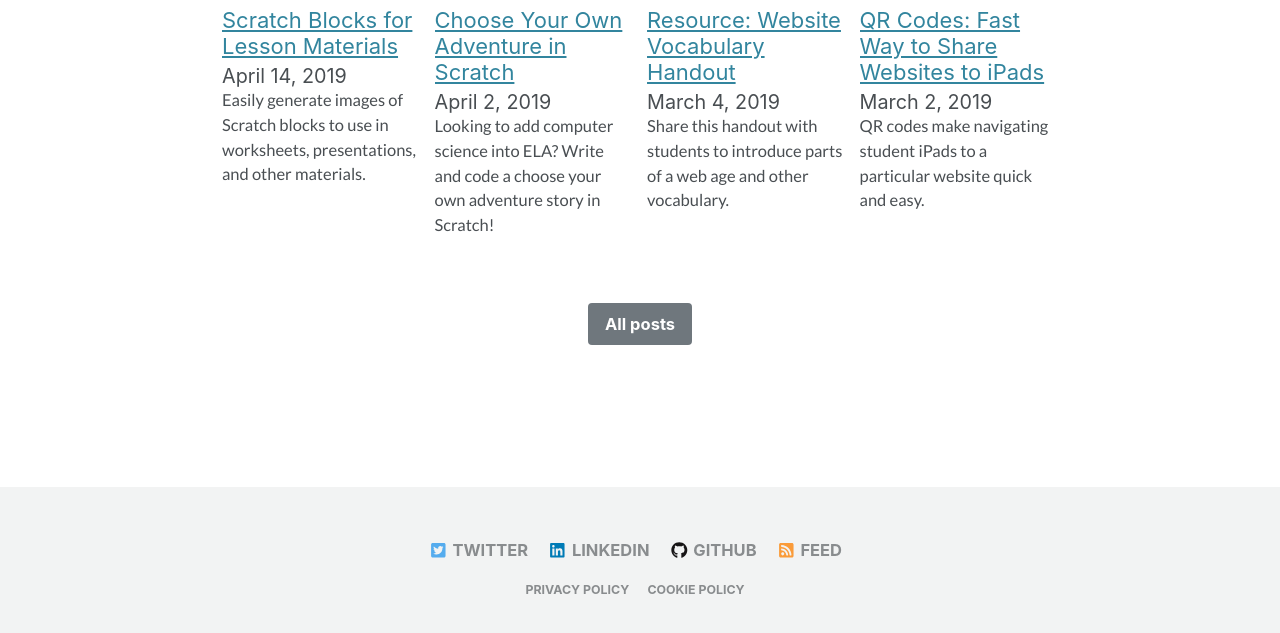
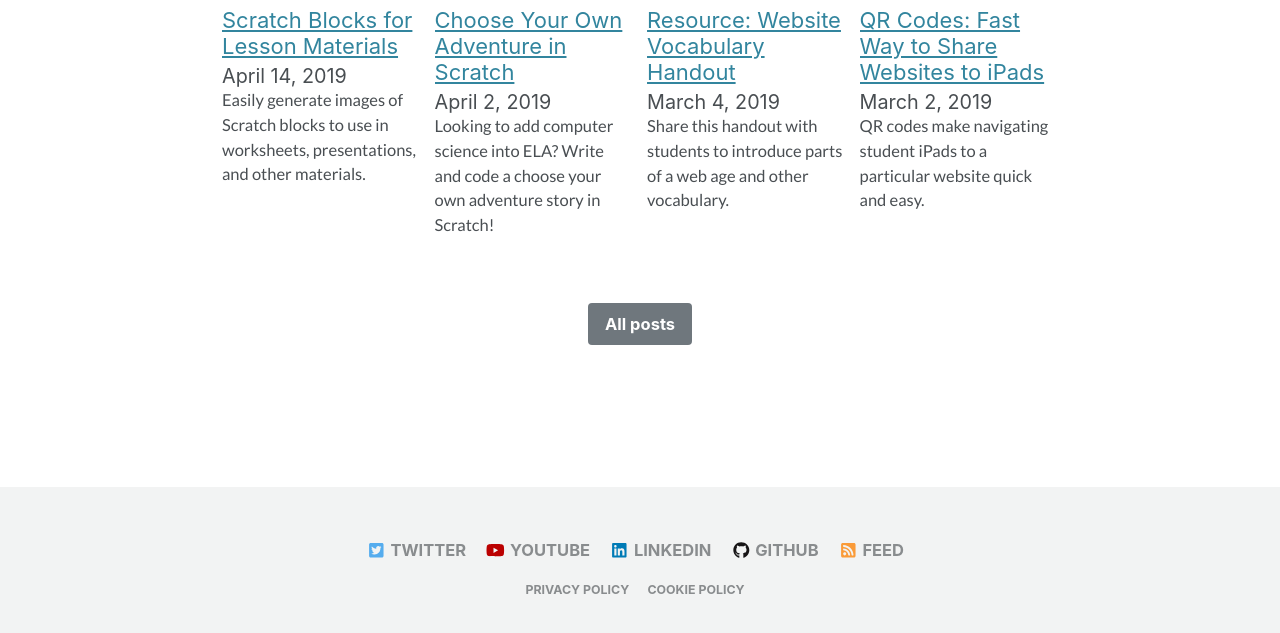
Before and after one commit to zakkolar/io.zak, a Jekyll site: the page built from _pages/index.md, in a window 1280 px wide, cut to the strip 803-1458 px from the top of the page. Shown: the top 633 px of the strip. Built offline with Jekyll 4.4.1, drawn with Linux system fonts in a browser that asks for light colours; cached includes are drawn as plain includes; nearby versions of some CDN libraries; a style sheet for code colours, icons or effects is not loaded.

Commit message:
added youtube to footer

```diff
--- a/_config.yml
+++ b/_config.yml
@@ -37,6 +37,9 @@
   - label: "Twitter"
     icon: "fab fa-fw fa-twitter-square"
     url: "https://twitter.com/ZakKolar"
+  - label: "Youtube"
+    icon: "fab fa-fw fa-youtube"
+    url: "https://www.youtube.com/channel/UCAp2oZm0CGRtb2U4g9V3OQA"
   - label: "Linkedin"
     icon: "fab fa-fw fa-linkedin"
     url: "https://www.linkedin.com/in/zakkolar/"
@@ -66,12 +69,16 @@
     - label: "Twitter"
       icon: "fab fa-fw fa-twitter-square"
       url: "https://twitter.com/ZakKolar"
+    - label: "YouTube"
+      icon: "fab fa-fw fa-youtube"
+      url: "https://www.youtube.com/channel/UCAp2oZm0CGRtb2U4g9V3OQA"
     - label: "Linkedin"
       icon: "fab fa-fw fa-linkedin"
       url: "https://www.linkedin.com/in/zakkolar/"
     - label: "Github"
       icon: "fab fa-fw fa-github"
       url: "https://github.com/ZakKolar"
+
 
 search: true
 
```
